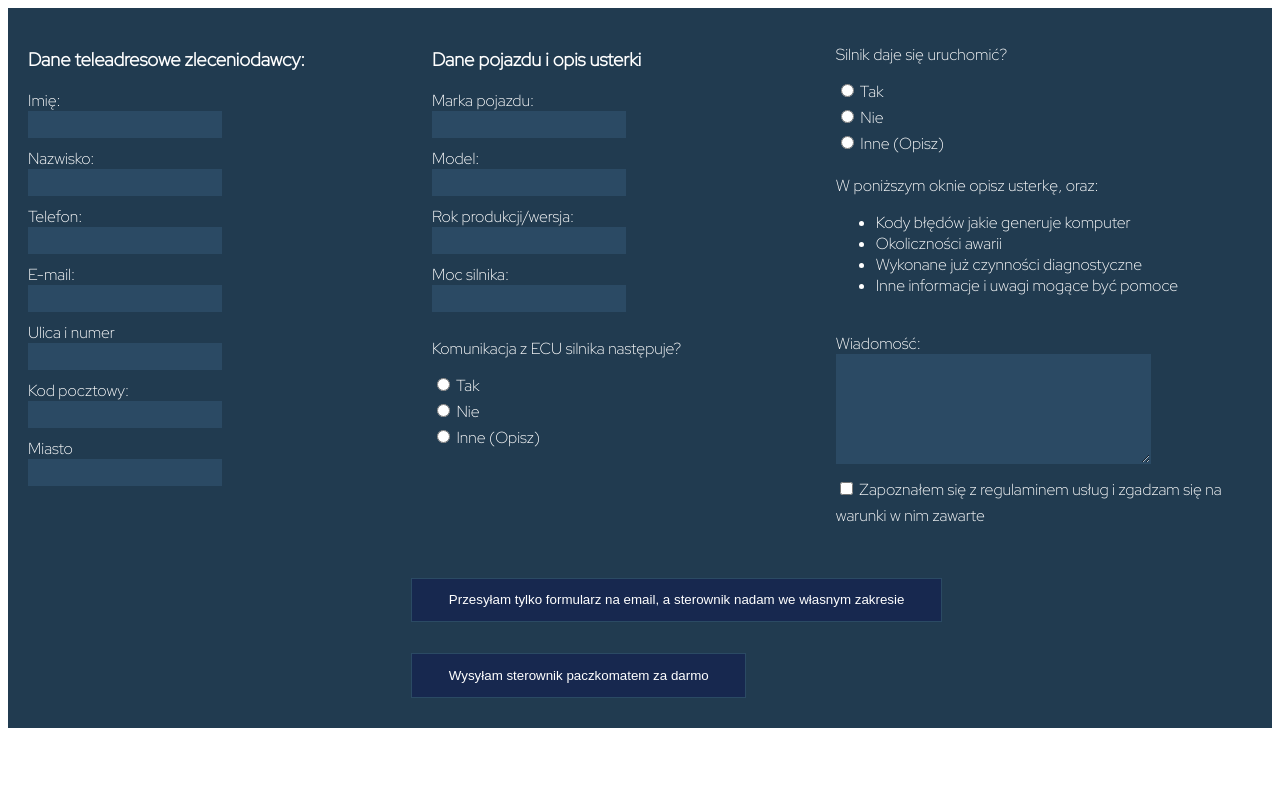
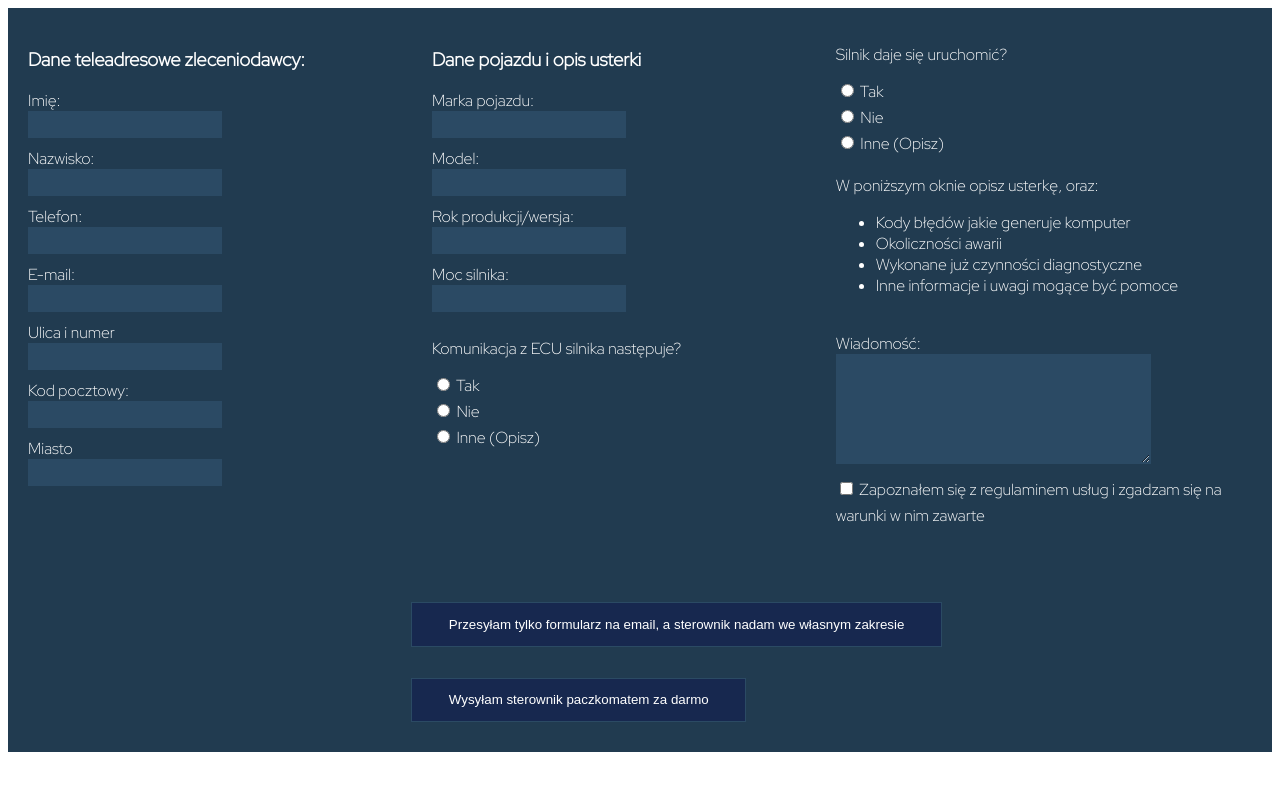
Before and after one commit to gitadmen/Formularz-ECU, a plain HTML site: page index.html in a window 1280 px wide. Drawn offline with Linux system fonts and the light colour scheme.

Commit message:
Update style.css

```diff
--- a/css/style.css
+++ b/css/style.css
@@ -10,7 +10,7 @@
 
     margin-left: auto;
     margin-right: auto;
-    margin-top: 5%;
+    margin-top: 7%;
 
 }
 
```
